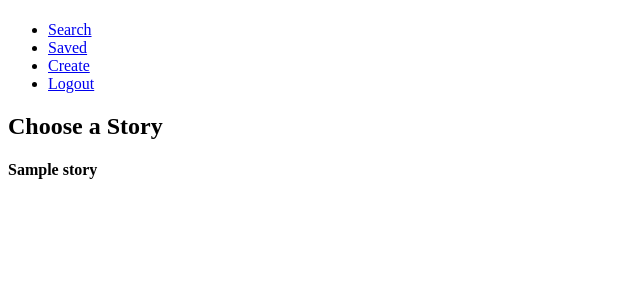
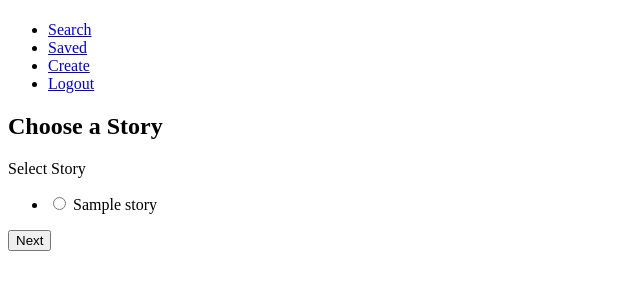
Before and after one commit to py-401d11-bananas/mad-lib, a Flask app: page / in a window 1280 px wide. Shown: the part 336-633 px from the top of the page, without its empty margins (0-640 px from the left). Run offline with Flask 2, Linux system fonts and the light colour scheme; tables that the repository leaves empty hold one stand-in row (values such as "Sample post").

Commit message:
select story to send to prompts page

```diff
--- a/src/forms.py
+++ b/src/forms.py
@@ -1,7 +1,8 @@
-from wtforms import StringField, SelectField, PasswordField, validators
+from wtforms import StringField, SelectField, PasswordField, validators, RadioField
 from wtforms.validators import DataRequired
 from flask_wtf import FlaskForm
 from flask import g
+from .models import PresetStory
 
 
 class LoginForm(FlaskForm):
@@ -50,3 +51,13 @@ class PromptsForm(FlaskForm):
     """
     """
     prompts = StringField('Prompts', [validators.DataRequired()])
+
+
+class StorySelect(FlaskForm):
+    """
+    """
+    stories = RadioField('Select Story', [validators.DataRequired()])
+
+    def __init__(self, *args, **kwargs):
+        super().__init__(*args, **kwargs)
+        self.stories.choices = [(str(s.id), s.title) for s in PresetStory.query.all()]
--- a/src/routes.py
+++ b/src/routes.py
@@ -37,8 +37,15 @@ from .models import PresetStory, UserStory, db
 def home():
     """
     """
+    form = StorySelect()
+
+    if form.validate_on_submit():
+        story = PresetStory.query.filter_by(id=form.data['stories'])
+
+        return redirect(url_for('.prompts'))
+
     stories = PresetStory.query.all()
-    return render_template('home.html', stories=stories)
+    return render_template('home.html', stories=stories, form=form)
 
 
 @app.route('/search', methods=['GET', 'POST'])
@@ -85,6 +92,7 @@ def finished_story():
 def prompts():
     """
     """
+    import pdb; pdb.set_trace()
     form = PromptsForm()
     return render_template('prompts.html', form=form)
 
--- a/src/templates/home.html
+++ b/src/templates/home.html
@@ -6,9 +6,9 @@
 
 {% block content %}
   <h2>Choose a Story</h2>
-  {% for story in stories %}
-  <section class="story minimized-story">
-    <h4>{{ story.title }}</h4>
-  </section>
-  {% endfor %}
+  <form method="POST" action"{{ url_for(".prompts") }}">
+    {{ form.hidden_tag()}}
+    {{ form.stories.label }}{{ form.stories() }}
+    <input type="submit" value="Next">
+  </form>
 {% endblock content %}
```
Also changed, not shown: 1 other file.
